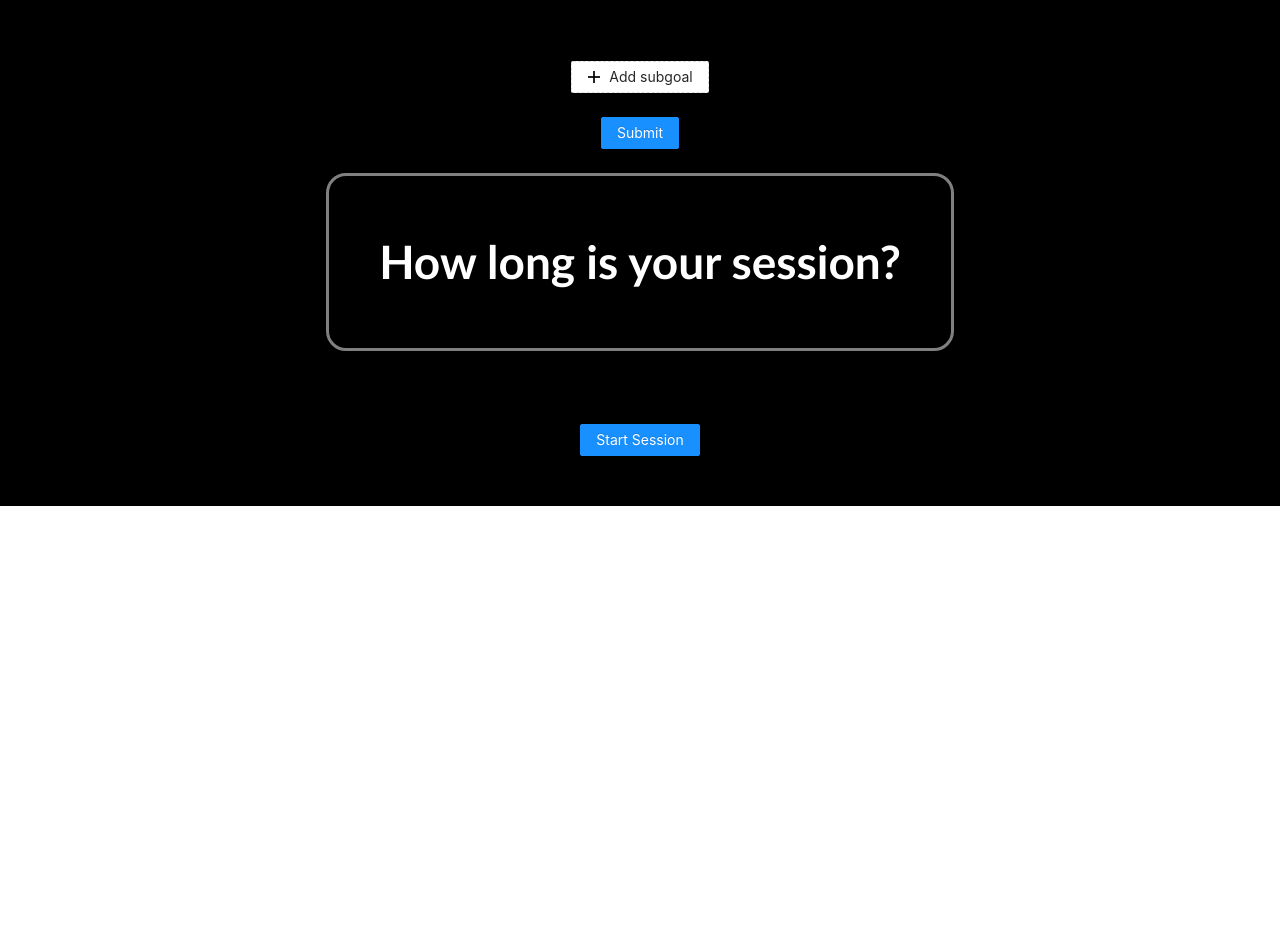
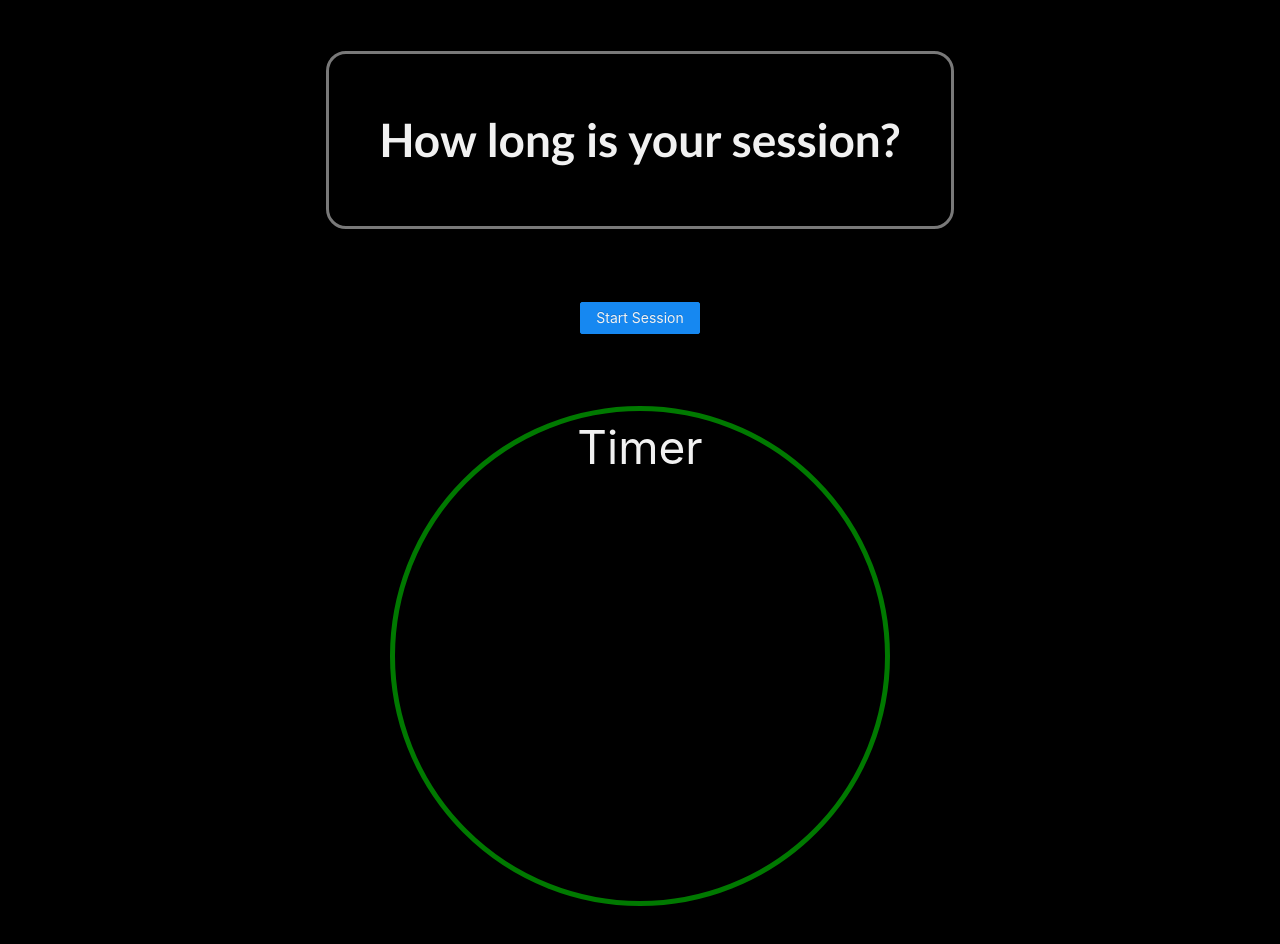
Before and after one commit to 4nir/gointoflow, a React (Create React App) app: page / in a window 1280 px wide. Shown: the part 620-1564 px from the top of the page. Before the commit the page ends 1126 px from the top, so only its background shows below. Built offline with nearby package versions, Linux system fonts and the light colour scheme.

Commit message:
added conditional rendering of timer

```diff
--- a/src/App.css
+++ b/src/App.css
@@ -3,7 +3,7 @@
 
 .App-container {
 	text-align: center;
-	padding: 50px;
+	padding: 40px;
 	background-color: #000000;
 }
 
@@ -24,4 +24,14 @@
 	justify-content: center;
 	font-size: calc(30px + 2vmin);
 	color: white;
+	animation: myQuestion 7s;
 }
+
+@keyframes myQuestion {
+	from {
+		opacity: 0;
+	}
+	to {
+		opacity: 1;
+	}
+}
--- a/src/App.tsx
+++ b/src/App.tsx
@@ -1,20 +1,28 @@
-import React from 'react';
+import React, { useState } from 'react';
 import './App.css';
 import QuestionComponent from './components/QuestionComponent';
 import { Button } from 'antd';
 import DynamicFieldSet from './components/GoalsInputComponent';
+import PomoTimer from './components/PomoTimer';
 
 function App() {
+	const [ timerOn, setTimerOn ] = useState(false);
+	function toggleTimerOn() {
+		setTimerOn(!timerOn);
+	}
 	return (
 		<div className="App-container">
 			<div className="App-banner">Deepflow</div>
 			<div className="App">
 				<QuestionComponent questionString="Is your workspace clear of all distractions?" />
 				<QuestionComponent questionString="What is your goal?" />
-				<DynamicFieldSet />
 				<QuestionComponent questionString="How long is your session?" />
 
-				<Button type="primary">Start Session</Button>
+				<Button type="primary" onClick={() => toggleTimerOn()}>
+					Start Session
+				</Button>
+				<br />
+				{timerOn ? <div /> : <PomoTimer />}
 			</div>
 		</div>
 	);
--- /dev/null
+++ b/src/components/PomoTimer.css
@@ -0,0 +1,9 @@
+.circleBase {
+	border-radius: 50%;
+	width: 500px;
+	height: 500px;
+	border: 5px solid green;
+}
+
+#timer-text {
+}
--- /dev/null
+++ b/src/components/PomoTimer.tsx
@@ -0,0 +1,14 @@
+import React from 'react';
+import './PomoTimer.css';
+
+function PomoTimer(props: any) {
+	return (
+		<div>
+			<div className="circleBase">
+				<div id="timer-text">Timer</div>
+			</div>
+		</div>
+	);
+}
+
+export default PomoTimer;
```
Also changed, not shown: src/components/QuestionComponent.css (line endings or trailing spaces).
